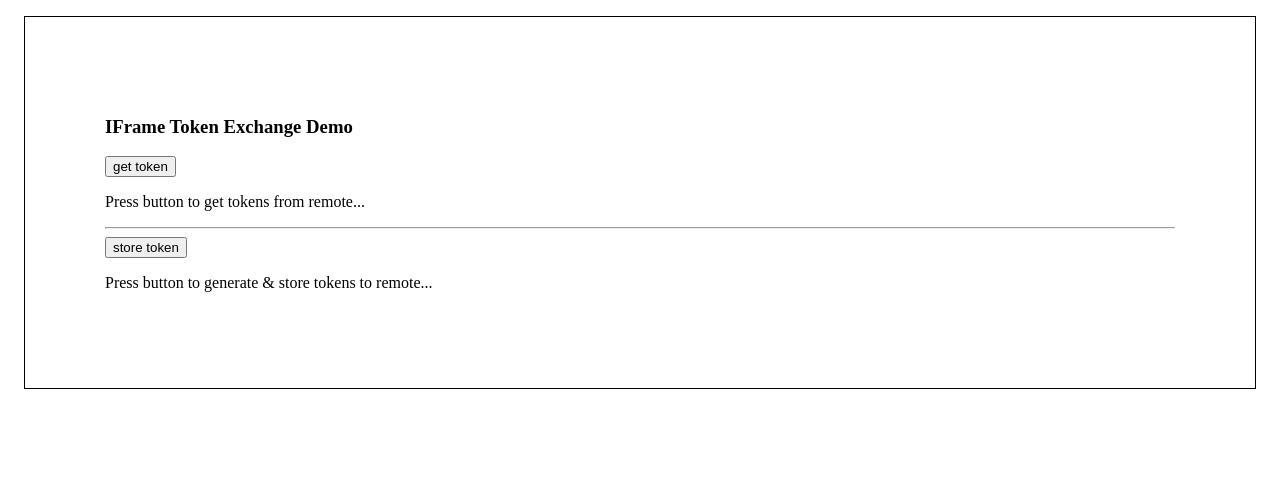
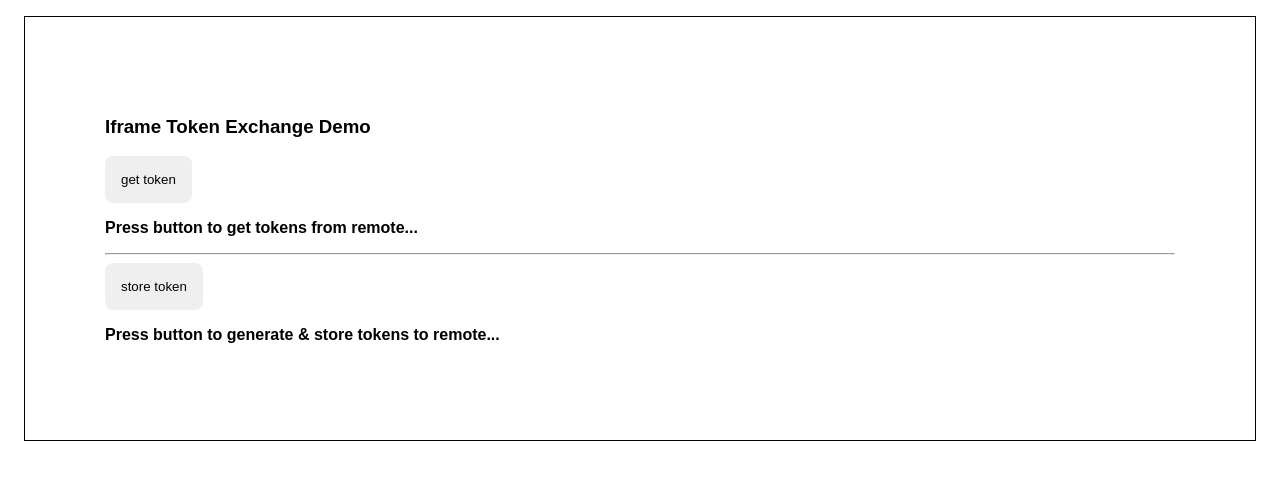
Before and after one commit to TENDesign/iframe_parent_demo, a plain HTML site: page index.html in a window 1280 px wide. Drawn offline with Linux system fonts and the light colour scheme.

Commit message:
add some small styles

```diff
--- a/index.html
+++ b/index.html
@@ -5,6 +5,17 @@
     <meta name="viewport" content="width=device-width, initial-scale=1.0">
     <title>IFrame Token Demo</title>
     <style>
+        body {
+            font-size: 16px;
+            font-weight: 600;
+            font-family: sans-serif;
+        }
+        button {
+            border: none;
+            display: block;
+            padding: 1rem;
+            border-radius: .5rem;
+        }
         iframe {
             height: 1px;
             width: 1px;
@@ -15,7 +26,7 @@
 </head>
 <body>
     <div style="margin: 1rem; padding: 5rem; border: 1px solid black;">
-        <h3>IFrame Token Exchange Demo</h3>
+        <h3>Iframe Token Exchange Demo</h3>
         <div>
             <div>
                 <button style="display: block;" id="getTokenButton">
```
